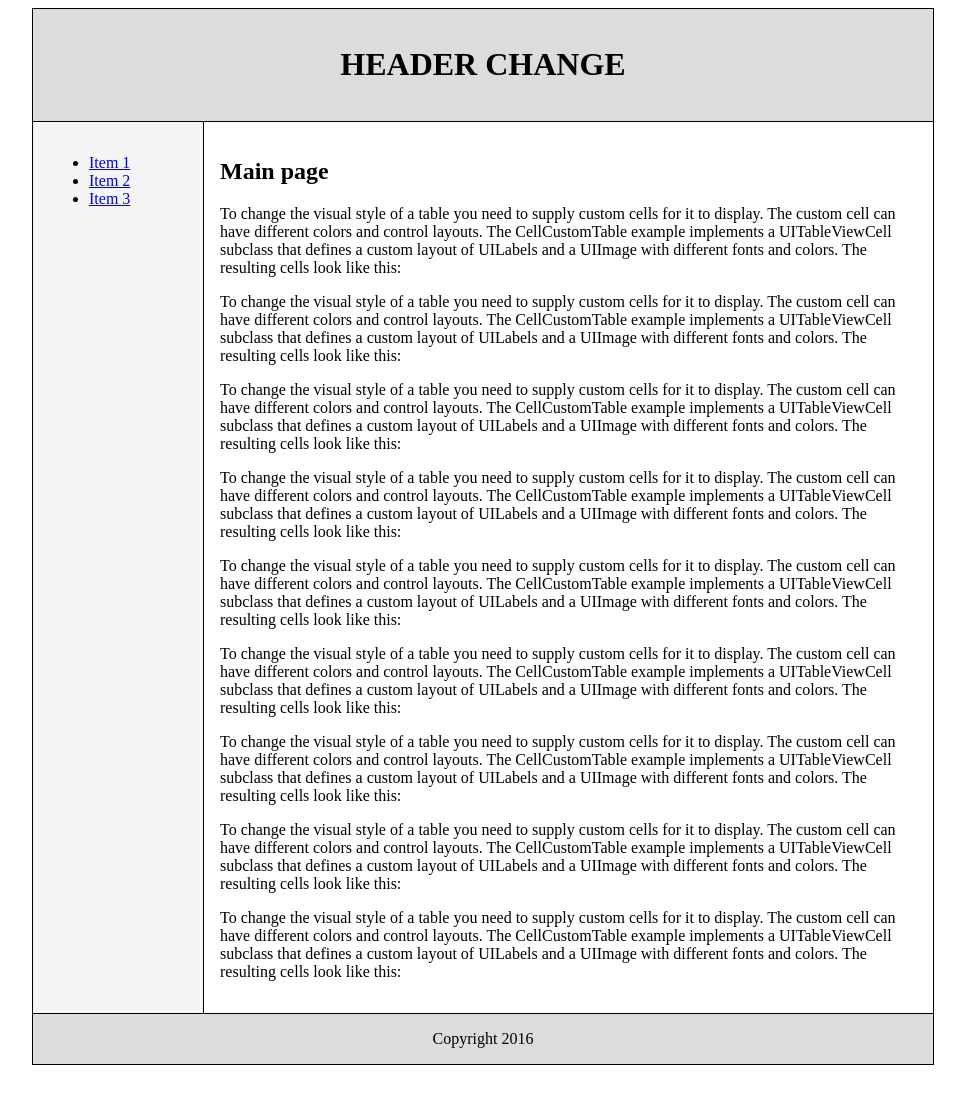
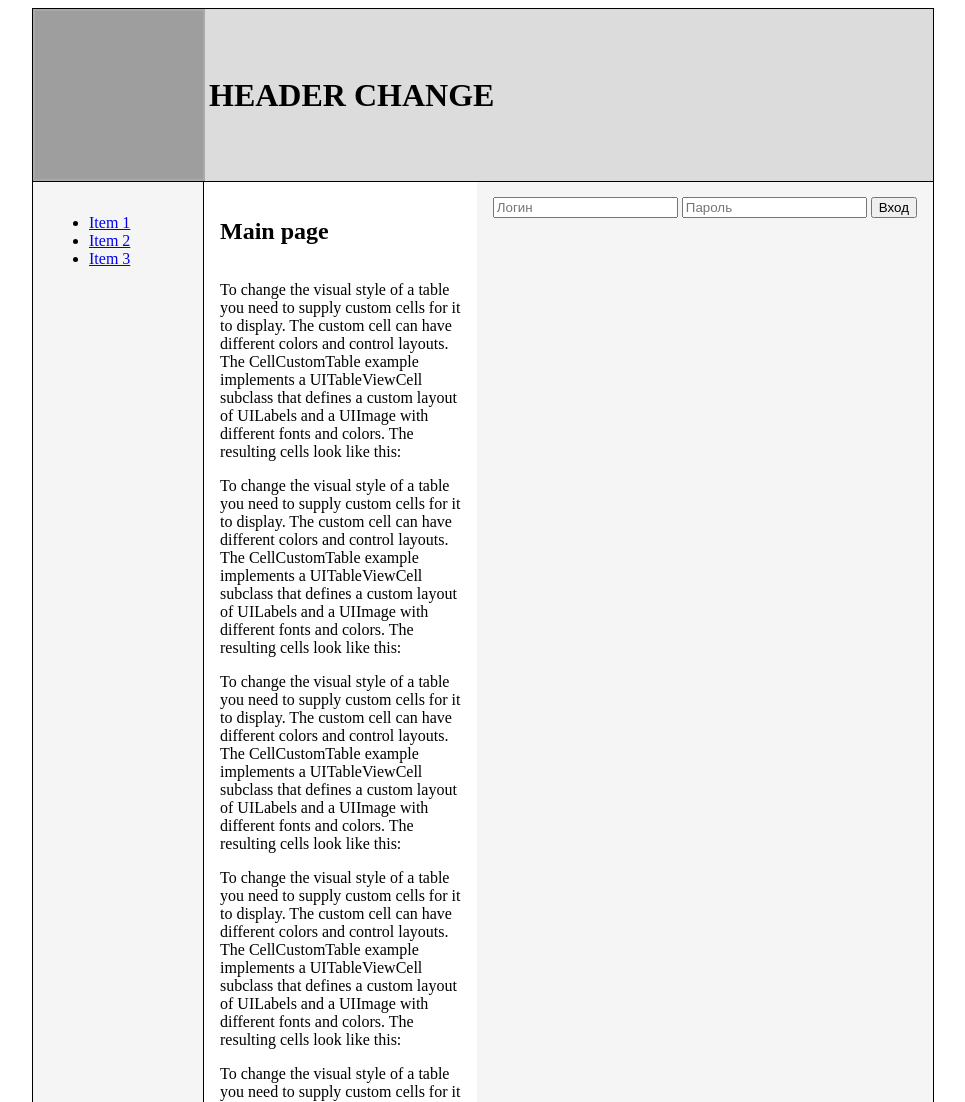
Before and after one commit to alla-dubovska/web_examen, a PHP site: page / in a window 1280 px wide. Shown: the top 1102 px of the page, without its empty margins (157-1122 px from the left). Before the commit the page ends 1065 px from the top, so only its background shows below. Run offline with PHP 8.4, Linux system fonts and the light colour scheme; grey boxes are pictures that could not be loaded.

Commit message:
Finished with UI.

```diff
--- a/data/main.php
+++ b/data/main.php
@@ -1,6 +1,6 @@
 <?php
 $header = "<h1>Main page</h1>";
-$bred = ' <p>To change the visual style of a table you need to supply custom cells for it to display. The custom cell can have different colors and control layouts.
+$text = ' <p>To change the visual style of a table you need to supply custom cells for it to display. The custom cell can have different colors and control layouts.
     The CellCustomTable example implements a UITableViewCell subclass that defines a custom layout of UILabels and a UIImage with different fonts and colors. The resulting cells look like this:
 </p>
 
--- a/data/page1.php
+++ b/data/page1.php
@@ -1,6 +1,6 @@
 <?php
 $header = "<h1>Page 1</h1>";
-$bred = ' <p>To change the visual style of a table you need to supply custom cells for it to display. The custom cell can have different colors and control layouts.
+$text = ' <p>To change the visual style of a table you need to supply custom cells for it to display. The custom cell can have different colors and control layouts.
     The CellCustomTable example implements a UITableViewCell subclass that defines a custom layout of UILabels and a UIImage with different fonts and colors. The resulting cells look like this:
 </p>
 
--- a/index.php
+++ b/index.php
@@ -9,7 +9,17 @@
     <body>
         <div class="container">
             <header>
-                <h1>HEADER CHANGE</h1>
+                <img src="img/logo.jpg" alt="it's logotype">
+                <h1 class="title">HEADER CHANGE</h1>
+
+                <div class="login">
+                    <form method="post" class="auth-form">
+                        <input name="login" type="text" placeholder="Логин" />
+                        <input name="pass" type="password" placeholder="Пароль" />
+                        <input value="Вход" type="submit" />
+                    </form>
+                </div>
+
             </header>
 
             <nav>
@@ -28,8 +38,9 @@
                     require 'data/main.php';
                 }
                 echo '<article>';
+                //include ('system/auth_form.php');
                 echo $header;
-                echo $bred;
+                echo $text;
                 echo '</article>';
             ?>
 
--- a/style/main.css
+++ b/style/main.css
@@ -7,9 +7,7 @@ div.container {
 
 header, footer {
     background: gainsboro;
-    text-align: center;
     clear: left;
-    padding: 1em;
 }
 
 header {
@@ -17,6 +15,8 @@ header {
 }
 
 footer {
+    text-align: center;
+    padding: 1em;
     border-top: 1px solid black;
 }
 
@@ -35,3 +35,24 @@ article {
     padding: 1em;
     overflow: hidden;
 }
+
+img{
+    width: 168px;
+    height: 168px;
+    border: darkgray 2px solid;
+}
+
+h1, img {
+    vertical-align: middle;
+    display: inline-block;
+}
+
+title {
+    padding-left: 50px;
+}
+
+div.login {
+    display: inline-block;
+    float: right;
+    padding: 1em;
+}
```
Also changed, not shown: system/auth.php (added, +16 -0 lines), system/auth_form.php (added, +14 -0 lines).
